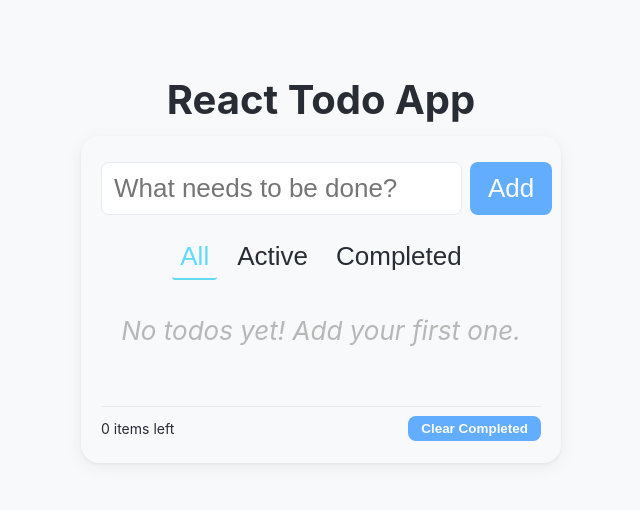
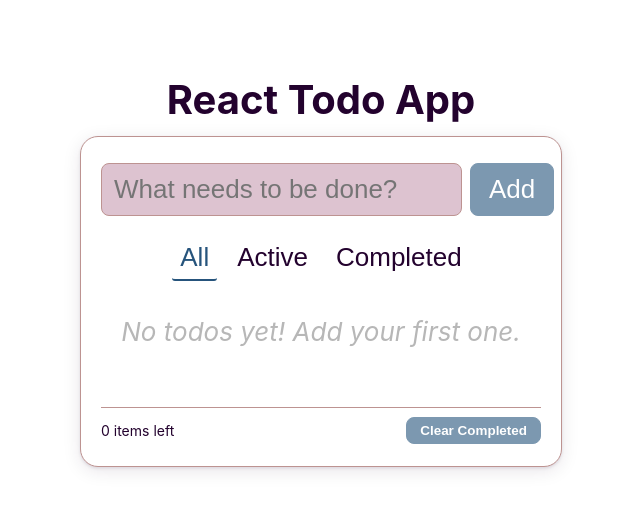
Before and after one commit to abijith-2002/todoapp-frontend, a React (Create React App) app in the folder frontend/: page / in a window 1280 px wide. Shown: the top 510 px of the page, without its empty margins (319-959 px from the left). Built offline with nearby package versions, Linux system fonts and the light colour scheme; the HTML template or start-up script is replaced by a standard one.

Commit message:
CheckPoint - cgcecfef08

```diff
--- a/frontend/src/App.css
+++ b/frontend/src/App.css
@@ -1,12 +1,19 @@
 /* CSS Variables for Theme Management */
 :root {
-  /* Light theme colors */
-  --bg-primary: #ffffff;
-  --bg-secondary: #f8f9fa;
-  --text-primary: #282c34;
-  --text-secondary: #61dafb;
-  --border-color: #e9ecef;
-  --button-bg: #007bff;
+  /* New color palette */
+  --russian-violet: #23022e;
+  --yinmn-blue: #26547c;
+  --cambridge-blue: #94c9a9;
+  --rosy-brown: #bd9391;
+  --thistle: #ddc3d0;
+
+  /* Theme color mappings */
+  --bg-primary: var(--thistle);
+  --bg-secondary: #ffffff;
+  --text-primary: var(--russian-violet);
+  --text-secondary: var(--yinmn-blue);
+  --border-color: var(--rosy-brown);
+  --button-bg: var(--yinmn-blue);
   --button-text: #ffffff;
 }
 
@@ -37,7 +44,8 @@
   background: var(--bg-secondary);
   border-radius: 18px;
   padding: 26px 20px 22px 20px;
-  box-shadow: 0 4px 18px 0 rgba(30,32,42,.06), 0 1.5px 3px rgba(30,32,42,.06);
+  box-shadow: 0 4px 18px 0 rgba(35, 2, 46, 0.1), 0 1.5px 3px rgba(35, 2, 46, 0.1);
+  border: 1px solid var(--border-color);
 }
 
 @media (max-width: 600px) {
@@ -80,7 +88,9 @@
   color: var(--text-secondary);
 }
 .btn-filter:hover {
-  color: var(--button-bg);
+  color: var(--cambridge-blue);
+  background: var(--russian-violet);
+  border-radius: 4px;
 }
 .todo-input {
   flex: 1;
@@ -114,6 +124,14 @@
 .btn-footer {
   background: var(--button-bg);
   color: var(--button-text);
+  border: 1px solid var(--yinmn-blue);
+}
+
+.btn-primary:hover,
+.btn-footer:hover {
+  background: var(--cambridge-blue);
+  color: var(--russian-violet);
+  border-color: var(--cambridge-blue);
 }
 .btn-primary:disabled {
   opacity: 0.6;
@@ -164,13 +182,14 @@
 .todo-item {
   display: flex;
   align-items: center;
-  background: var(--bg-primary);
+  background: var(--bg-secondary);
   border-radius: 8px;
   margin-bottom: 13px;
   padding: 10px 13px;
-  box-shadow: 0 1.5px 5px rgba(60,60,80,0.06);
+  box-shadow: 0 1.5px 5px rgba(35, 2, 46, 0.1);
   transition: box-shadow 0.13s, background 0.17s;
   outline: none;
+  border: 1px solid var(--border-color);
 }
 
 .todo-item:focus-visible {
```
Also changed, not shown: 2 other files (tests, documents, lock files or other folders).
